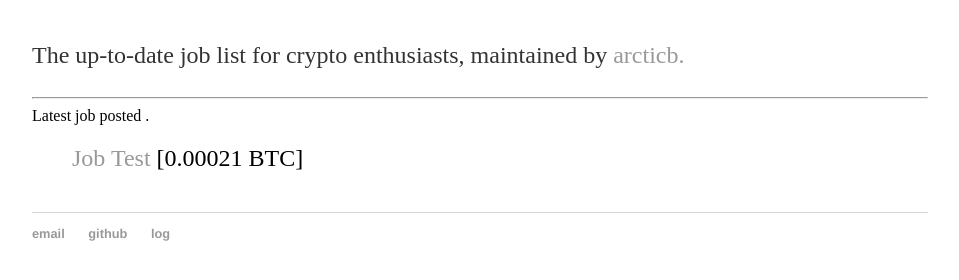
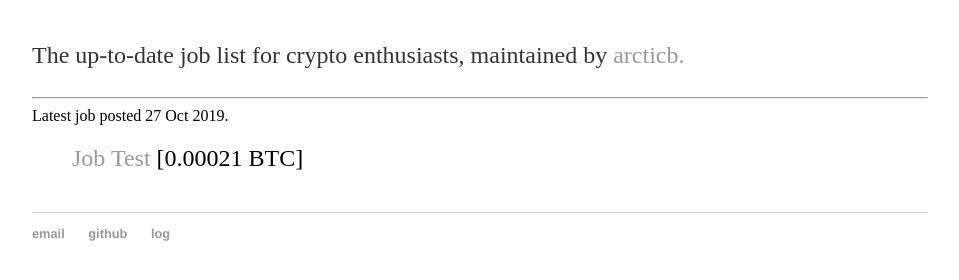
Before and after one commit to arcticbhub/arcticbhub.github.io, a Jekyll site: the page built from index.html, in a window 1280 px wide. Shown: the part 158-438 px from the top of the page, without its empty margins (160-1119 px from the left). Built offline with Jekyll 4.4.1, drawn with Linux system fonts in a browser that asks for light colours.

Commit message:
Update index.html

```diff
--- a/index.html
+++ b/index.html
@@ -10,7 +10,7 @@ title: arcticbhub - crypto jobs
 
 <hr>
 
-<span class="latest">Latest job posted {{ page.date  | date_to_string }}.</span>
+<span class="latest">Latest job posted {{ site.time  | date_to_string }}.</span>
 <ul class="posts">
 
 {% assign sorted-posts = site.posts | where: "categories","job" %}
```
